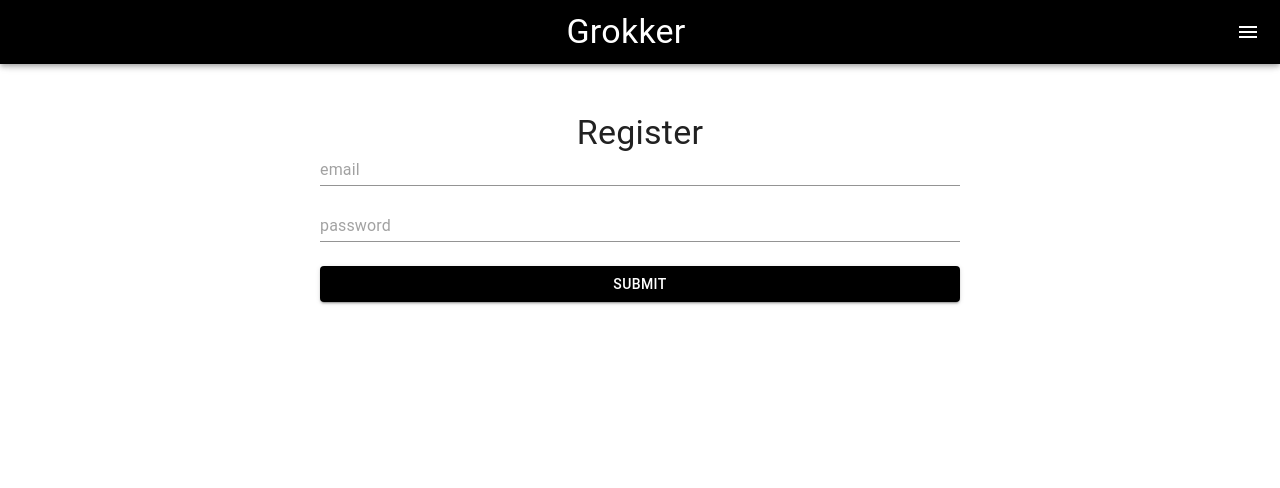
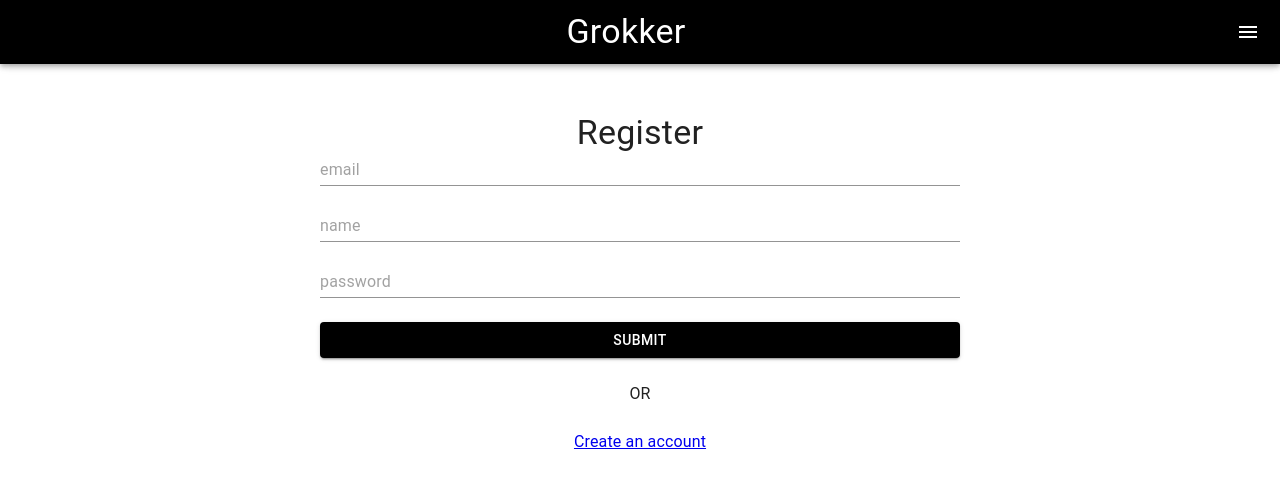
Before and after one commit to Mubarek-Hassen/study-card-client, a React (Vite) app: page /auth in a window 1280 px wide. Shown: the top 488 px of the page. Built offline with nearby package versions, Linux system fonts and the light colour scheme; the HTML template or start-up script is replaced by a standard one.

Commit message:
login register switch

```diff
--- a/src/components/AuthForm.tsx
+++ b/src/components/AuthForm.tsx
@@ -1,21 +1,22 @@
-import { Box, Button, Input,  Typography } from "@mui/material";
-import { Form, useActionData, useSearchParams } from "react-router-dom";
+import { Box, Button,  Input, Typography } from "@mui/material";
+import { Form, Link, useActionData, useSearchParams } from "react-router-dom";
 
 const AuthForm = () => {
 const [searchParams] = useSearchParams()
-const mode = searchParams.get("mode");
+const isLogin = searchParams.get("mode") === "login";
 const errors= useActionData()
 console.log(errors);
 
   return (
     <Box>
-      <Typography variant="h4">{mode==="login" ? "Login":"Register"}</Typography>
-      <Form style={{display: "flex", flexDirection: "column", maxWidth: "40rem", margin: "0 auto", gap: "1.5rem"}}>
-        {/* <TextField label="Email"  name="email" sx={{color: "violet"}}/>
-        <TextField label="password" type="password"  name="email" sx={{color: "violet"}}/> */}
+      <Typography variant="h4">{isLogin ? "Login":"Register"}</Typography>
+      <Form method="post" style={{display: "flex", flexDirection: "column", maxWidth: "40rem", margin: "0 auto", gap: "1.5rem"}}>
         <Input placeholder="email" name="email" />
+        {!isLogin && <Input name="name" placeholder="name" />}
         <Input placeholder="password" name="password" type="password" />
         <Button variant="contained" type="submit" sx={{bgcolor: "black", ":hover": {bgcolor: "green"} }}>Submit</Button>
+        <Typography>OR</Typography>
+        <Link to={`?mode=${isLogin ? "register" : "login"}`} >Create an account</Link>
       </Form>
     </Box>
   )
--- a/src/utils/router-actions/auth-actions.ts
+++ b/src/utils/router-actions/auth-actions.ts
@@ -5,29 +5,31 @@
   console.log(request)
   const searchParams = new URL(request.url).searchParams;
   const mode = searchParams.get("mode")
+  const url = import.meta.env.VITE_BASE_URL
+  console.log(mode);
+  console.log(url)
+
   const data = await request.formData()
-  const url = import.meta.env.BASE_URL
-  console.log(mode);
-
 
   const enteredData = {
     email: data.get("email"),
     password: data.get("password"),
   }
+  console.log(data);
+  console.log(enteredData);
 
-  console.log(url)
-  console.log(data);
 
-  const res = await fetch(`${url}user/${mode}`,  {
+  const res = await fetch(`${url}user/${mode}`, {
     method: "POST",
     headers: {
       "Content-Type": "application/json"
     },
     body: JSON.stringify(enteredData),
   })
+  console.log(res)
+
   const resData = await res.json()
-
-  console.log(res)
   console.log(resData);
 
+
 }
```
